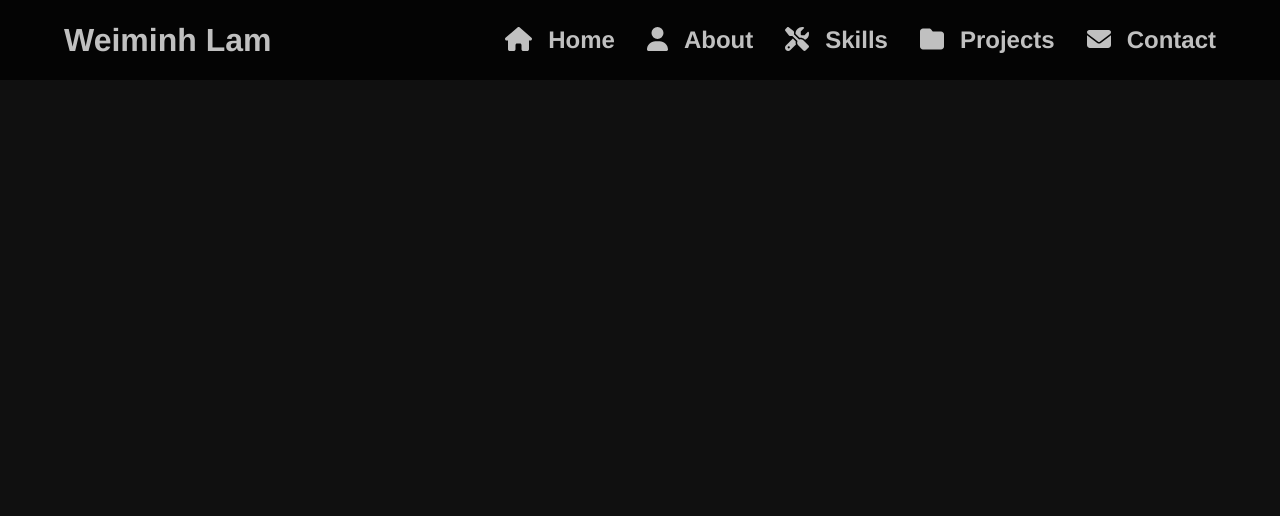
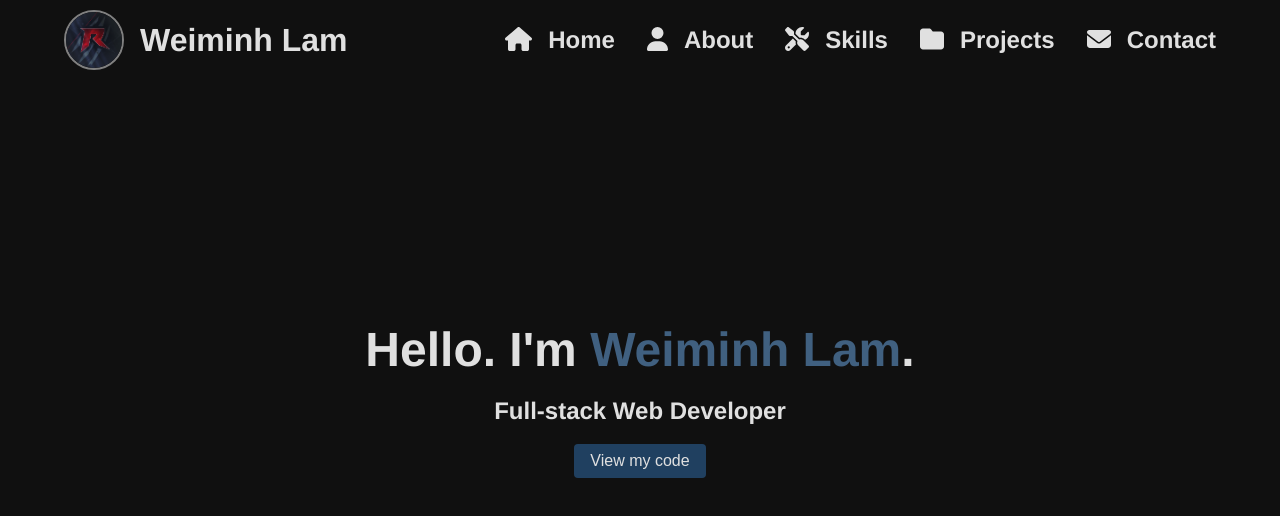
Before and after one commit to RedRaptor10/portfolio, a React app: page / in a window 1280 px wide. Built offline with nearby package versions, Linux system fonts and the light colour scheme.

Commit message:
Add view code button

```diff
--- a/src/components/App.js
+++ b/src/components/App.js
@@ -1,9 +1,11 @@
 import Header from './Header';
+import Home from './Home';
 
 const App = () => {
   return (
     <div className="app">
       <Header />
+      <Home />
     </div>
   );
 };
--- a/src/components/Header.js
+++ b/src/components/Header.js
@@ -1,10 +1,12 @@
 import { FontAwesomeIcon } from '@fortawesome/react-fontawesome';
 import { faHome, faUser, faTools, faFolder, faEnvelope } from '@fortawesome/free-solid-svg-icons';
+import avatar from '../assets/avatar.png';
 
 const Header = () => {
     return (
         <header>
             <a className="header-left" href="#home">
+                <img className="avatar" src={avatar} alt="Weiminh Lam"></img>
                 <h1 className="title">Weiminh Lam</h1>
             </a>
             <ul className="nav">
--- /dev/null
+++ b/src/components/Home.js
@@ -0,0 +1,15 @@
+const Home = () => {
+    return (
+        <section id="home">
+            <div className="home-header-container">
+                <div className="home-header">
+                    <h1>Hello. I'm <span className="home-header-highlight">Weiminh Lam</span>.</h1>
+                    <h2>Full-stack Web Developer</h2>
+                    <a href="https://github.com/RedRaptor10" target="_blank" rel="noreferrer"><button>View my code</button></a>
+                </div>
+            </div>
+        </section>
+    );
+};
+
+export default Home;
--- a/src/styles/style.css
+++ b/src/styles/style.css
@@ -1,7 +1,8 @@
 :root {
-    --primary-color: rgb(32, 32, 96);
+    --primary-color: rgb(32, 64, 96);
     --background-color: rgb(16, 16, 16);
-    --color: rgb(192, 192, 192);
+    --highlight-color: rgb(64, 96, 128);
+    --color: rgb(224, 224, 224);
 }
 
 a {
@@ -24,7 +25,7 @@ header {
     align-items: center;
     position: fixed;
     top: 0;
-    background: rgb(0, 0, 0, 0.75);
+    background: none;
     width: 100%;
     height: 10vh;
     padding: 0 64px;
@@ -35,6 +36,20 @@ header .header-left {
     display: flex;
     align-items: center;
     height: 100%;
+}
+
+header .avatar {
+    width: auto;
+    height: 75%;
+    border: 2px solid rgb(128, 128, 128);
+    border-radius: 50%;
+    margin-right: 16px;
+    box-sizing: border-box;
+    transition: 0.2s;
+}
+
+header .avatar:hover {
+    border: 2px solid #fff;
 }
 
 header .title {
@@ -68,3 +83,59 @@ header .nav li:hover {
 header .nav li:not(:last-child) {
     margin-right: 32px;
 }
+
+/* Main */
+main {
+    width: 100%;
+    min-height: 100vh;
+    margin: 0 auto;
+    padding-bottom: 32px;
+}
+
+section {
+    padding: 64px 12.5% 0 12.5%;
+    box-sizing: border-box;
+}
+
+/* Home */
+#home {
+    height: 100vh;
+}
+
+.home-header-container {
+    display: flex;
+    justify-content: center;
+    align-items: center;
+    width: 100%;
+    height: 100%;
+}
+
+.home-header {
+    margin-top: -64px;
+    text-align: center;
+}
+
+.home-header h1 {
+    margin: 0;
+    font-size: 48px;
+    text-align: center;
+}
+
+.home-header-highlight {
+    color: var(--highlight-color);
+}
+
+.home-header button {
+    background: var(--primary-color);
+    border: 0;
+    border-radius: 4px;
+    padding: 8px 16px;
+    color: var(--color);
+    font-size: 16px;
+    cursor: pointer;
+    transition: 0.2s;
+}
+
+.home-header button:hover {
+    background: var(--highlight-color);
+}
```
Also changed, not shown: src/assets/avatar.png (added).
